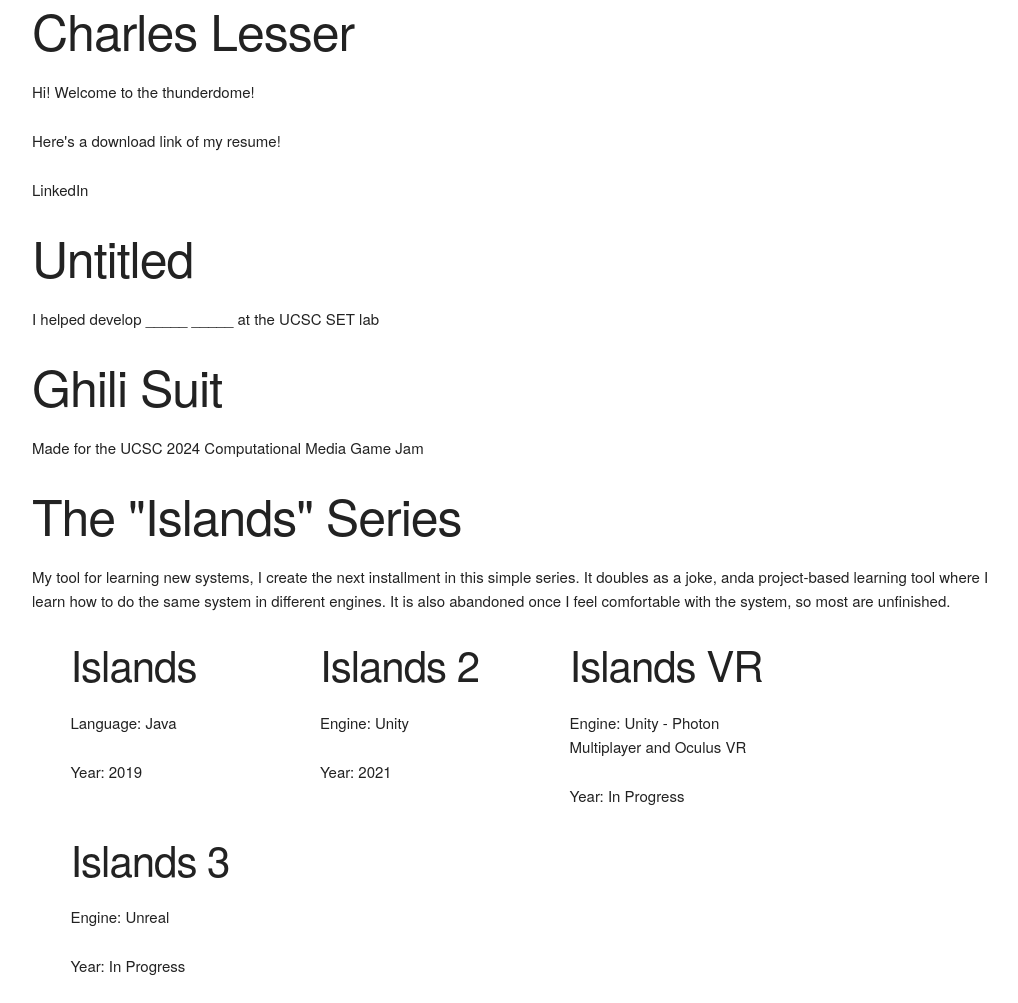
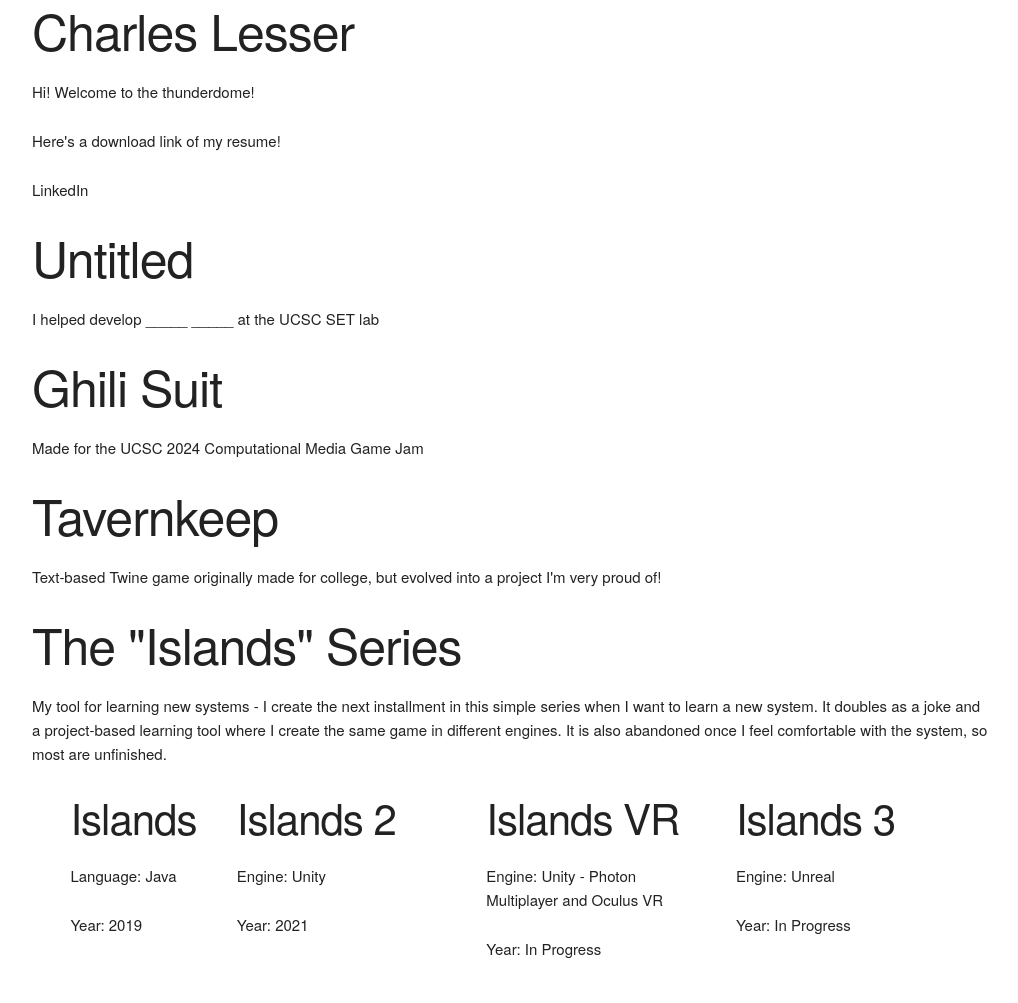
Before and after one commit to chlesser/website, a plain HTML site: page index.html in a window 1280 px wide. Shown: the whole page, without its empty margins (128-1146 px from the left). Drawn offline with Linux system fonts and the light colour scheme.

Commit message:
add: Tavernkeep

```diff
--- a/index.html
+++ b/index.html
@@ -40,9 +40,17 @@
       </div>
     </div>
     <div class="row">
+      <div class="twelve columns">
+
+        <h1>Tavernkeep</h1>
+        <p>Text-based Twine game originally made for college, but evolved into a project I'm very proud of!</p>
+
+      </div>
+    </div>
+    <div class="row">
       <h1>The "Islands" Series</h1>
-      <p>My tool for learning new systems, I create the next installment in this simple series. It doubles as a joke, anda project-based learning tool where I learn how to do the same system in different engines. It is also abandoned once I feel comfortable with the system, so most are unfinished.</p>
-      <div class="three columns">
+      <p>My tool for learning new systems - I create the next installment in this simple series when I want to learn a new system. It doubles as a joke and a project-based learning tool where I create the same game in different engines. It is also abandoned once I feel comfortable with the system, so most are unfinished.</p>
+      <div class="two columns">
         <h2>Islands</h2>
         <p>Language: Java</p>
         <p>Year: 2019</p>
```
